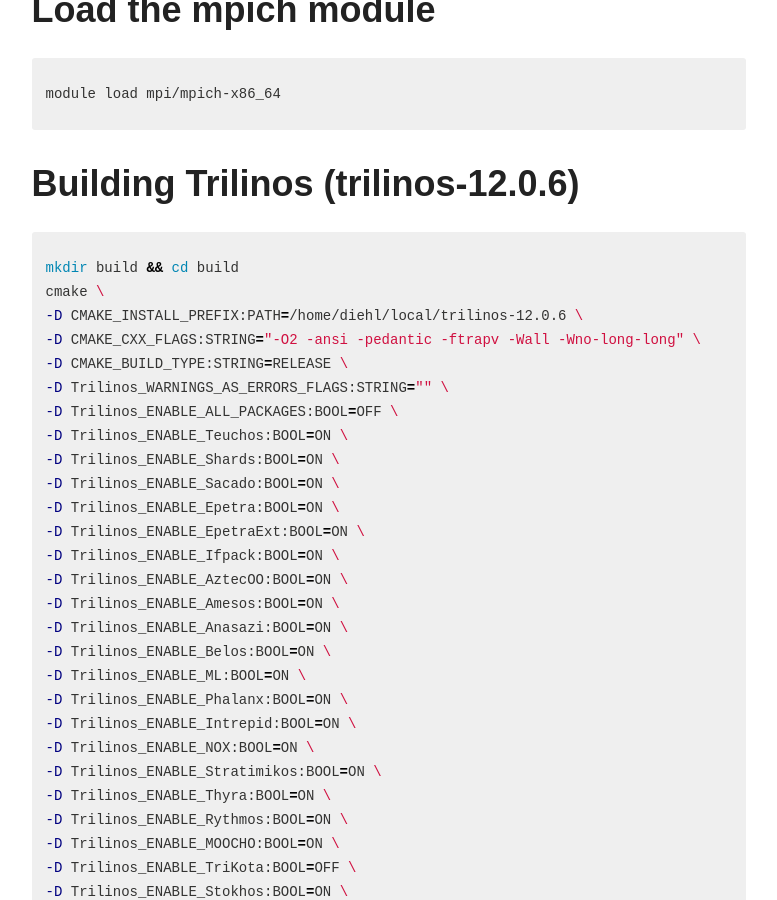
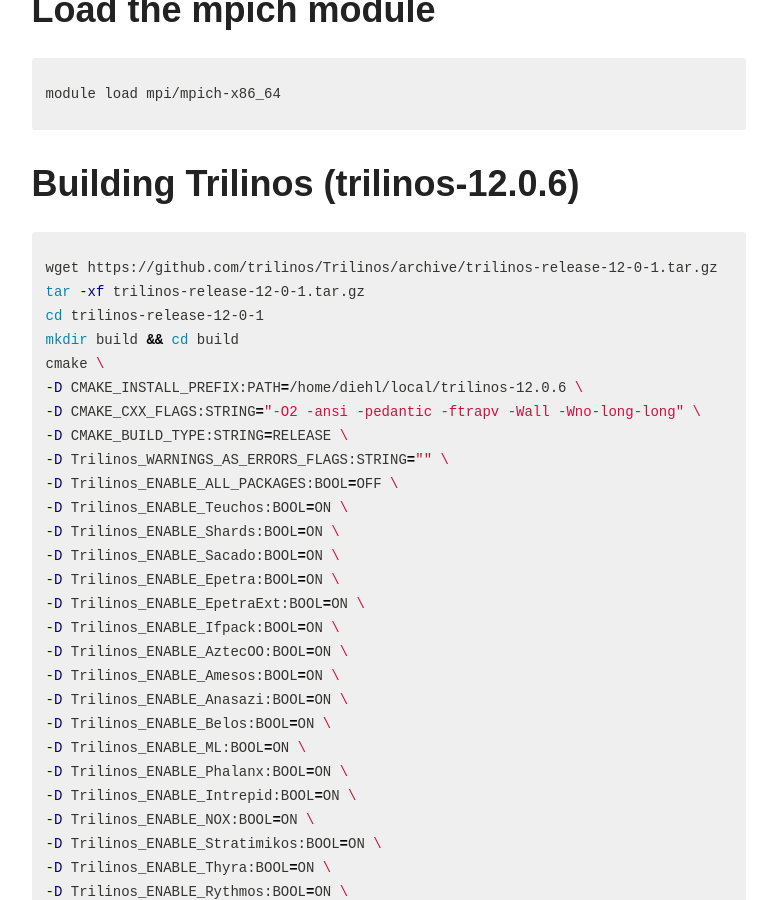
Before and after one commit to diehlpk/diehlpk.github.io, a Jekyll site: the page built from _posts/blog/2016-04-22-builing-peridigm-f-23.md, in a window 1280 px wide and 900 px high, scrolled down 867 px. Shown: the whole window, without its empty margins (348-1125 px from the left). Built offline with Jekyll 4.4.1, drawn with Linux system fonts in a browser that asks for light colours; nearby versions of some CDN libraries; some web fonts are replaced.

Commit message:
Update the installation instructions for peridigm on Fedora

```diff
--- a/_posts/blog/2016-04-22-builing-peridigm-f-23.md
+++ b/_posts/blog/2016-04-22-builing-peridigm-f-23.md
@@ -22,6 +22,9 @@
 
 <h1>Building <a href="https://trilinos.org/download/">Trilinos</a> (trilinos-12.0.6)</h1>
 {% highlight bash  %}
+wget https://github.com/trilinos/Trilinos/archive/trilinos-release-12-0-1.tar.gz
+tar -xf trilinos-release-12-0-1.tar.gz
+cd trilinos-release-12-0-1
 mkdir build && cd build
 cmake \
 -D CMAKE_INSTALL_PREFIX:PATH=/home/diehl/local/trilinos-12.0.6 \
```
